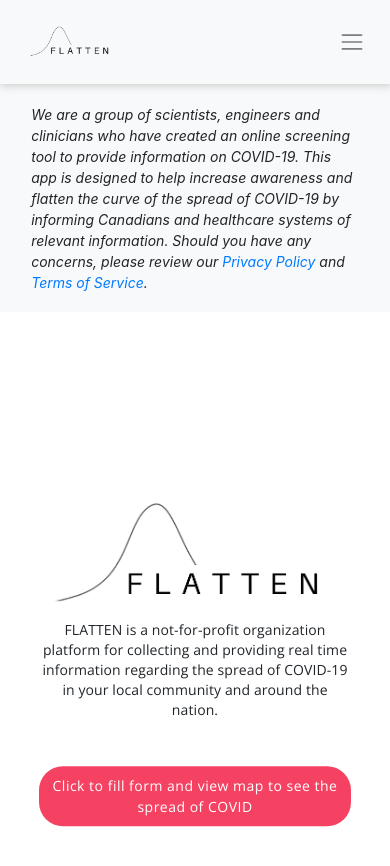
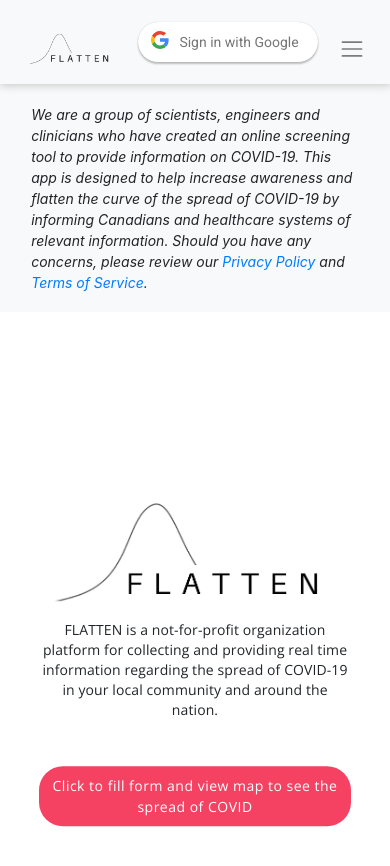
Before and after one commit to yifeiz/covid-19-frontend, a React (Create React App) app: page / in a window 390 px wide. Shown: the top 866 px of the page. Built offline with nearby package versions, Linux system fonts and the light colour scheme.

Commit message:
added login button to header only

```diff
--- a/src/components/header/Header.jsx
+++ b/src/components/header/Header.jsx
@@ -5,7 +5,7 @@ import logo from "../../assets/logo_nav.png";
 import ShareButtons from "./Share.jsx";
 import { GoogleLogout } from 'react-google-login';
 import { GoogleLogin } from 'react-google-login';
-import { SignIn } from "../../actions/index";
+import { SignIn, SignOut } from "../../actions/index";
 import "./header.css"
 
 import {
@@ -21,11 +21,23 @@ class Header extends React.Component {
   state = {
     isOpen: false,
     isLoggedIn: null,
-    loading: true
+    loading: true,
+    windowWidth: window.innerWidth
   };
 
+  componentDidMount() {
+    window.addEventListener('resize', this.handleResize);
+  }
+
+  componentWillUnmount() {
+    window.removeEventListener('resize', this.handleResize);
+  }
+
+  handleResize = (e) => {
+    this.setState({windowWidth: window.innerWidth})
+  }
+
   responseGoogle = (response) => {
-    console.log(response.profileObj);
     if(response.googleId) {
       console.log('LOGIN')
       this.setState({isLoggedIn: true});
@@ -35,7 +47,8 @@ class Header extends React.Component {
 
   onLogoutSuccess = () => {
     localStorage.removeItem('imageURL');
-    this.setState({isLoggedIn: false})
+    this.setState({isLoggedIn: false});
+    this.props.SignOut();
     console.log('Logged out');
   }
 
@@ -53,6 +66,33 @@ class Header extends React.Component {
 
   renderNav() {
     let loginLogoutButton = null
+    let mobileLogin = null
+    if(this.state.windowWidth < 992 && !this.state.isLoggedIn) {//mobile
+      mobileLogin = <GoogleLogin
+        className="google-signin-button"
+        clientId="233853318753-ktubm22g6kphmlgguknjdu48vi1dt746.apps.googleusercontent.com"
+        buttonText="Sign in with Google"
+        render={renderProps => (
+          <button type="button" class="google-signin-button" onClick={renderProps.onClick}>
+            <div style={{marginRight: '8px', marginLeft: '10px', marginBottom: '5px',background:'rgb(255, 255, 255)', padding: '2px', borderRadius: '2px'}}>
+              <svg width="18" height="18" xmlns="http://www.w3.org/2000/svg">
+                <g fill="#000" fill-rule="evenodd">
+                <path d="M9 3.48c1.69 0 2.83.73 3.48 1.34l2.54-2.48C13.46.89 11.43 0 9 0 5.48 0 2.44 2.02.96 4.96l2.91 2.26C4.6 5.05 6.62 3.48 9 3.48z" fill="#EA4335"></path>
+                <path d="M17.64 9.2c0-.74-.06-1.28-.19-1.84H9v3.34h4.96c-.1.83-.64 2.08-1.84 2.92l2.84 2.2c1.7-1.57 2.68-3.88 2.68-6.62z" fill="#4285F4"></path>
+                <path d="M3.88 10.78A5.54 5.54 0 0 1 3.58 9c0-.62.11-1.22.29-1.78L.96 4.96A9.008 9.008 0 0 0 0 9c0 1.45.35 2.82.96 4.04l2.92-2.26z" fill="#FBBC05"></path>
+                <path d="M9 18c2.43 0 4.47-.8 5.96-2.18l-2.84-2.2c-.76.53-1.78.9-3.12.9-2.38 0-4.4-1.57-5.12-3.74L.97 13.04C2.45 15.98 5.48 18 9 18z" fill="#34A853"></path><path fill="none" d="M0 0h18v18H0z"></path>
+                </g>
+              </svg>
+              </div><span style={{padding: '10px 10px 10px 0px', fontWeight: '500'}}>Sign in with Google</span>
+              </button>
+        )}
+        onSuccess={this.responseGoogle}
+        onFailure={this.responseGoogle}
+        cookiePolicy={'single_host_origin'}
+        disabled={false}
+        isSignedIn={true}
+      />
+    }
     if(this.state.isLoggedIn) {
       loginLogoutButton = <GoogleLogout
       clientId="233853318753-ktubm22g6kphmlgguknjdu48vi1dt746.apps.googleusercontent.com"
@@ -103,6 +143,7 @@ class Header extends React.Component {
         <NavLink href="/">
           <img className="header__logo" src={logo} />
         </NavLink>
+        {mobileLogin}
         <NavbarToggler onClick={this.toggle} />
         <Collapse isOpen={this.state.isOpen} navbar>
           <Nav className="nav-fill w-100" navbar>
@@ -190,4 +231,4 @@ class Header extends React.Component {
   }
 }
 
-export default connect(null ,{ SignIn })(Header);
+export default connect(null ,{ SignIn, SignOut })(Header);
--- a/src/components/header/header.css
+++ b/src/components/header/header.css
@@ -15,3 +15,10 @@
     font-weight: 500;
     font-family: Roboto, sans-serif;
 }
+
+@media screen and (max-width: 992px) {
+    .google-signin-button {
+        margin-bottom: 30px;
+        width: 180px;
+    }
+}
```
